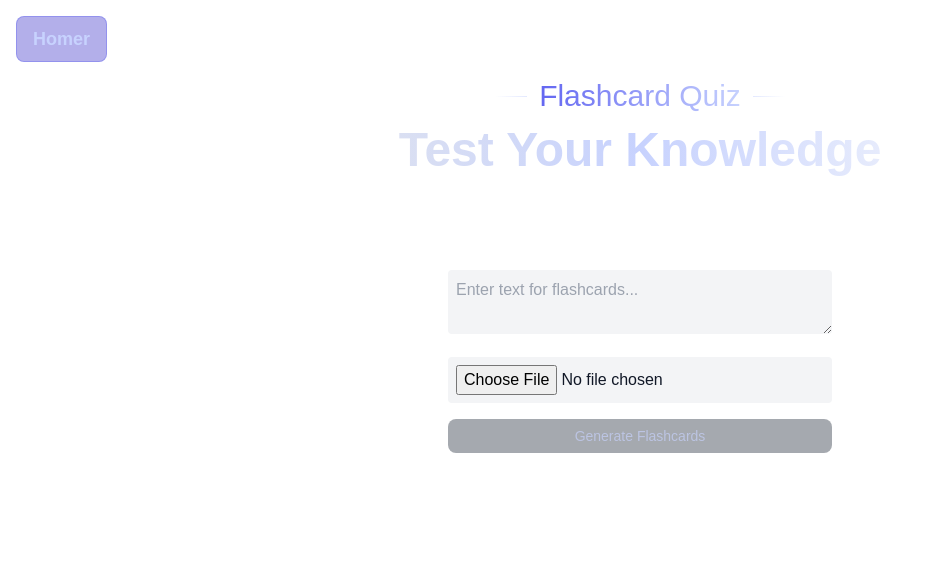
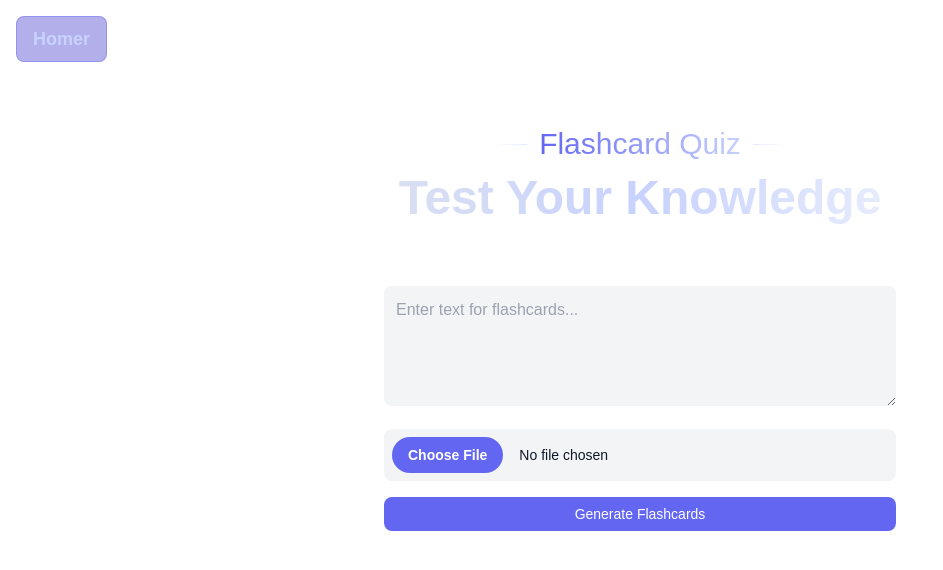
Before and after one commit to jobin-b/study.ai, a Next.js app: page /flashcard in a window 1280 px wide. Shown: the top 570 px of the page, without its empty margins (0-943 px from the left). Built offline with nearby package versions, Linux system fonts and the light colour scheme.

Commit message:
flashcard ui biggger

```diff
--- a/app/flashcard/page.tsx
+++ b/app/flashcard/page.tsx
@@ -46,27 +46,22 @@ const FlashcardApp: React.FC = () => {
         }),
       });
 
-      console.log("Response status:", response.status);
-
       if (!response.ok) {
         throw new Error(`HTTP error! status: ${response.status}`);
       }
 
       const data = await response.json();
-      console.log("Received data:", data);
 
       if (!Array.isArray(data)) {
         throw new Error("Received data is not an array");
       }
 
       setFlashcardsData(data);
-      console.log("Flashcards set:", data);
     } catch (error) {
       console.error("Error fetching flashcards:", error);
       setError("Error fetching flashcards: " + (error as Error).message);
     } finally {
       setIsLoading(false);
-      console.log("Loading finished");
     }
   };
 
@@ -114,26 +109,14 @@ const FlashcardApp: React.FC = () => {
     await fetchFlashcardsData(text);
   };
 
-  if (isLoading) {
-    return (
-      <div className="text-center text-indigo-200/65">
-        Loading flashcards...
-      </div>
-    );
-  }
-
-  if (error) {
-    return <div className="text-center text-red-500">{error}</div>;
-  }
-
   return (
     <>
       <Homer />
-      <section>
-        <div className="mx-auto max-w-6xl px-4 sm:px-6">
-          <div className="pb-12 md:pb-20">
+      <section className="min-h-screen flex flex-col">
+        <div className="mx-auto w-full max-w-6xl px-4 sm:px-6 flex-grow">
+          <div className="py-12">
             {/* Section header */}
-            <div className="mx-auto max-w-3xl pb-12 text-center md:pb-20">
+            <div className="mx-auto max-w-3xl pb-12 text-center">
               <div className="inline-flex items-center gap-3 pb-3 before:h-px before:w-8 before:bg-gradient-to-r before:from-transparent before:to-indigo-200/50 after:h-px after:w-8 after:bg-gradient-to-l after:from-transparent after:to-indigo-200/50">
                 <span className="inline-flex bg-gradient-to-r from-indigo-500 to-indigo-200 bg-clip-text text-transparent text-3xl">
                   Flashcard Quiz
@@ -144,38 +127,17 @@ const FlashcardApp: React.FC = () => {
               </h1>
             </div>
 
-            {/* Input form */}
-            <form onSubmit={handleSubmit} className="mx-auto max-w-sm mb-8">
-              <div className="mb-4">
-                <textarea
-                  value={inputText}
-                  onChange={(e) => setInputText(e.target.value)}
-                  className="w-full p-2 text-gray-900 bg-gray-100 rounded"
-                  placeholder="Enter text for flashcards..."
-                />
+            {/* Flashcard */}
+            {isLoading ? (
+              <div className="text-center text-indigo-200/65 text-xl">
+                Loading flashcards...
               </div>
-              <div className="mb-4">
-                <input
-                  type="file"
-                  onChange={handleFileChange}
-                  accept=".pdf"
-                  className="w-full p-2 text-gray-900 bg-gray-100 rounded"
-                />
-              </div>
-              <button
-                type="submit"
-                className="w-full btn-sm relative rounded-full bg-gray-800/40 px-2.5 py-1.5 text-sm font-medium text-indigo-200/65 hover:bg-gray-800/60"
-              >
-                Generate Flashcards
-              </button>
-            </form>
-
-            {flashcardsData.length > 0 && (
-              <>
-                {/* Flashcard */}
-                <div className="mx-auto max-w-sm">
+            ) : error ? (
+              <div className="text-center text-red-500 text-xl">{error}</div>
+            ) : flashcardsData.length > 0 ? (
+              <div className="mx-auto max-w-2xl mb-12">
                 <div
-                    className="group/card relative h-64 overflow-hidden rounded-2xl bg-gray-800 p-px cursor-pointer [perspective:1000px]"
+                  className="group/card relative h-96 overflow-hidden rounded-2xl bg-gray-800 p-px cursor-pointer [perspective:1000px]"
                   onClick={handleFlip}
                 >
                   <motion.div
@@ -185,14 +147,14 @@ const FlashcardApp: React.FC = () => {
                   >
                     <div className="absolute inset-0 overflow-hidden rounded-[inherit] bg-gray-950 after:absolute after:inset-0 after:bg-gradient-to-br after:from-gray-900/50 after:via-gray-800/25 after:to-gray-900/50 [backface-visibility:hidden]">
                       <div className="flex items-center justify-center h-full p-6 text-center">
-                          <p className="text-xl font-semibold text-indigo-200/65">
+                        <p className="text-2xl font-semibold text-indigo-200/65">
                           {flashcardsData[currentCardIndex].topic}
                         </p>
                       </div>
                     </div>
                     <div className="absolute inset-0 overflow-hidden rounded-[inherit] bg-gray-950 after:absolute after:inset-0 after:bg-gradient-to-br after:from-gray-900/50 after:via-gray-800/25 after:to-gray-900/50 [backface-visibility:hidden] [transform:rotateY(180deg)]">
                       <div className="flex items-center justify-center h-full p-6 text-center">
-                          <p className="text-xl font-semibold text-indigo-200/65">
+                        <p className="text-2xl font-semibold text-indigo-200/65">
                           {flashcardsData[currentCardIndex].back}
                         </p>
                       </div>
@@ -204,13 +166,13 @@ const FlashcardApp: React.FC = () => {
                 <div className="flex justify-between mt-4">
                   <button
                     onClick={handlePrevCard}
-                      className="btn-sm relative rounded-full bg-gray-800/40 px-2.5 py-1.5 text-sm font-medium text-indigo-200/65 hover:bg-gray-800/60"
+                    className="btn-sm relative rounded-full bg-gray-800/40 px-4 py-2 text-sm font-medium text-indigo-200/65 hover:bg-gray-800/60"
                   >
                     Previous
                   </button>
                   <button
                     onClick={handleNextCard}
-                      className="btn-sm relative rounded-full bg-gray-800/40 px-2.5 py-1.5 text-sm font-medium text-indigo-200/65 hover:bg-gray-800/60"
+                    className="btn-sm relative rounded-full bg-gray-800/40 px-4 py-2 text-sm font-medium text-indigo-200/65 hover:bg-gray-800/60"
                   >
                     Next
                   </button>
@@ -221,8 +183,34 @@ const FlashcardApp: React.FC = () => {
                   Card {currentCardIndex + 1} of {flashcardsData.length}
                 </div>
               </div>
-              </>
-            )}
+            ) : null}
+
+            {/* Input form */}
+            <form onSubmit={handleSubmit} className="mx-auto max-w-lg">
+              <div className="mb-4">
+                <textarea
+                  value={inputText}
+                  onChange={(e) => setInputText(e.target.value)}
+                  className="w-full p-3 text-gray-900 bg-gray-100 rounded-lg"
+                  placeholder="Enter text for flashcards..."
+                  rows={4}
+                />
+              </div>
+              <div className="mb-4">
+                <input
+                  type="file"
+                  onChange={handleFileChange}
+                  accept=".pdf"
+                  className="w-full p-2 text-sm text-gray-900 bg-gray-100 rounded-lg file:mr-4 file:py-2 file:px-4 file:rounded-full file:border-0 file:text-sm file:font-semibold file:bg-indigo-500 file:text-white hover:file:bg-indigo-600"
+                />
+              </div>
+              <button
+                type="submit"
+                className="w-full btn-sm relative rounded-full bg-indigo-500 px-4 py-2 text-sm font-medium text-white hover:bg-indigo-600"
+              >
+                Generate Flashcards
+              </button>
+            </form>
           </div>
         </div>
       </section>
```
Also changed, not shown: 1 other file (tests, documents, lock files or other folders). Lines whose indentation alone changed are shown as unchanged.
